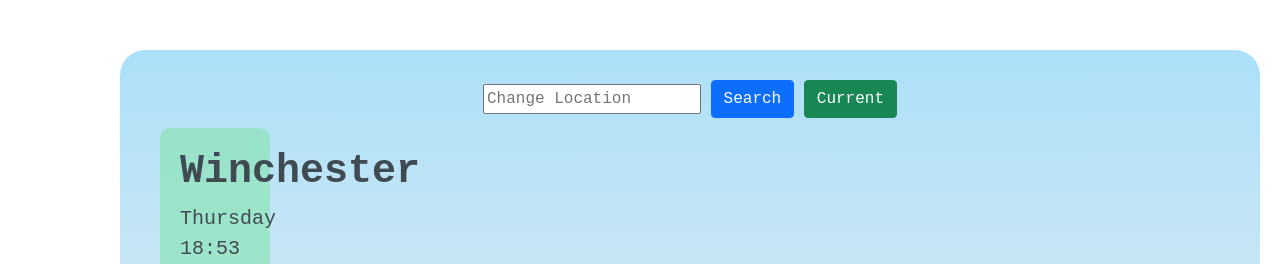
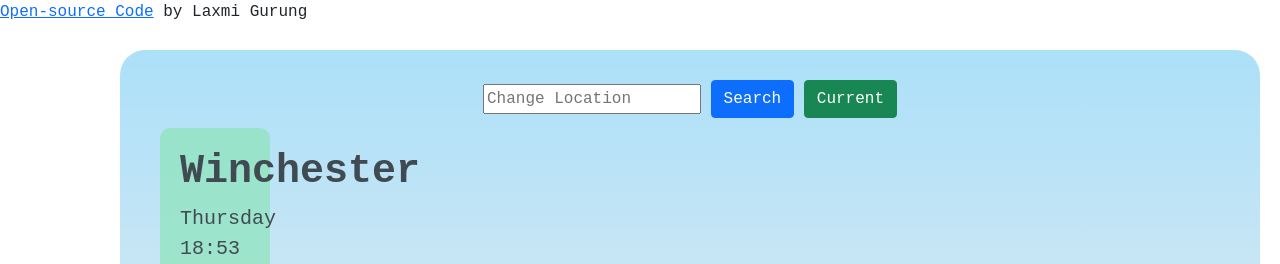
Before and after one commit to LaxmiG99/Weather-Project, a plain HTML site: page index.html in a window 1280 px wide. Shown: the top 264 px of the page. Drawn offline with nearby package versions, Linux system fonts and the light colour scheme; no server answers; a web font is replaced by a local one.

Commit message:
Added link to my project in GitHub

```diff
--- a/index.html
+++ b/index.html
@@ -89,6 +89,9 @@
           Temperature </div>
       </div>
       </div>
+      <div class="codersName">
+        <a href="https://github.com/LaxmiG99/Weather-Project" target="_blank">Open-source Code</a>
+        by Laxmi Gurung</div>
     </div>
     <script src="src/index.js"> </script>
   </body>
```
